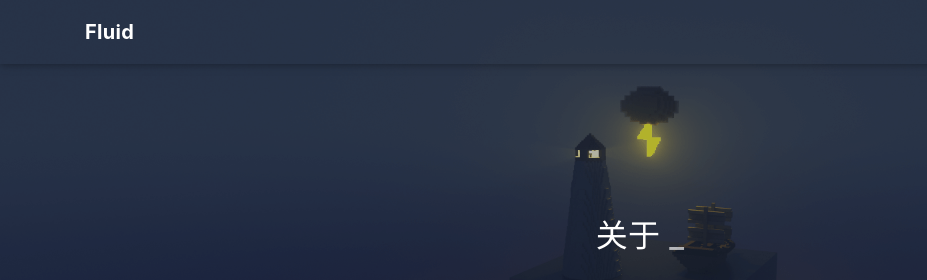
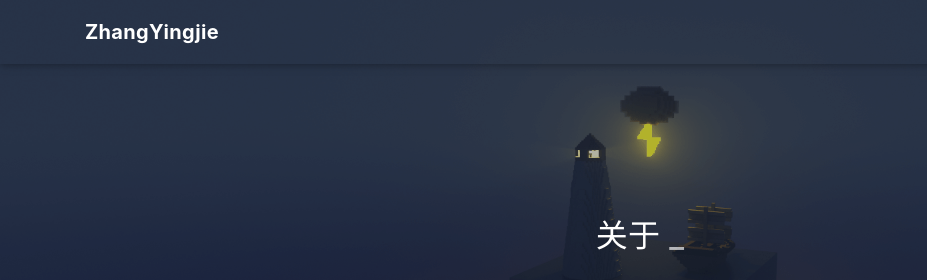
Before and after one commit to Sakura-jie/Sakura-jie.github.io, a plain HTML site: page about/index.html in a window 1280 px wide. Shown: the top 280 px of the page, 0-927 px from the left. Drawn offline with nearby package versions, Linux system fonts and the light colour scheme; some packages are replaced by stand-ins of ours; a script that the page names is missing; a small style sheet from the web is missing.

Commit message:
Update index.html

```diff
--- a/about/index.html
+++ b/about/index.html
@@ -88,7 +88,7 @@
   <nav id="navbar" class="navbar fixed-top  navbar-expand-lg navbar-dark scrolling-navbar">
   <div class="container">
     <a class="navbar-brand" href="/">
-      <strong>Fluid</strong>
+      <strong>ZhangYingjie</strong>
     </a>
 
     <button id="navbar-toggler-btn" class="navbar-toggler" type="button" data-toggle="collapse"
```
